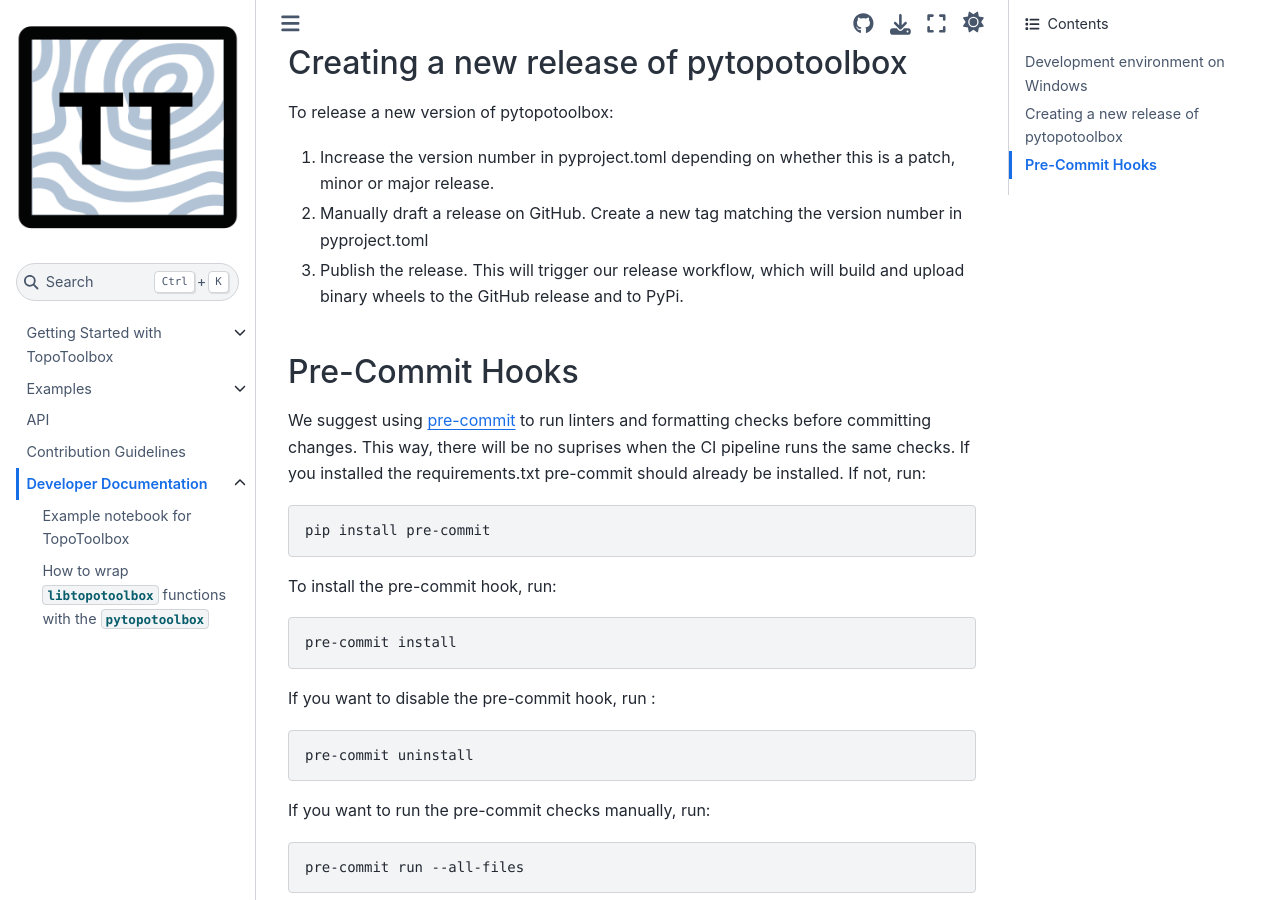
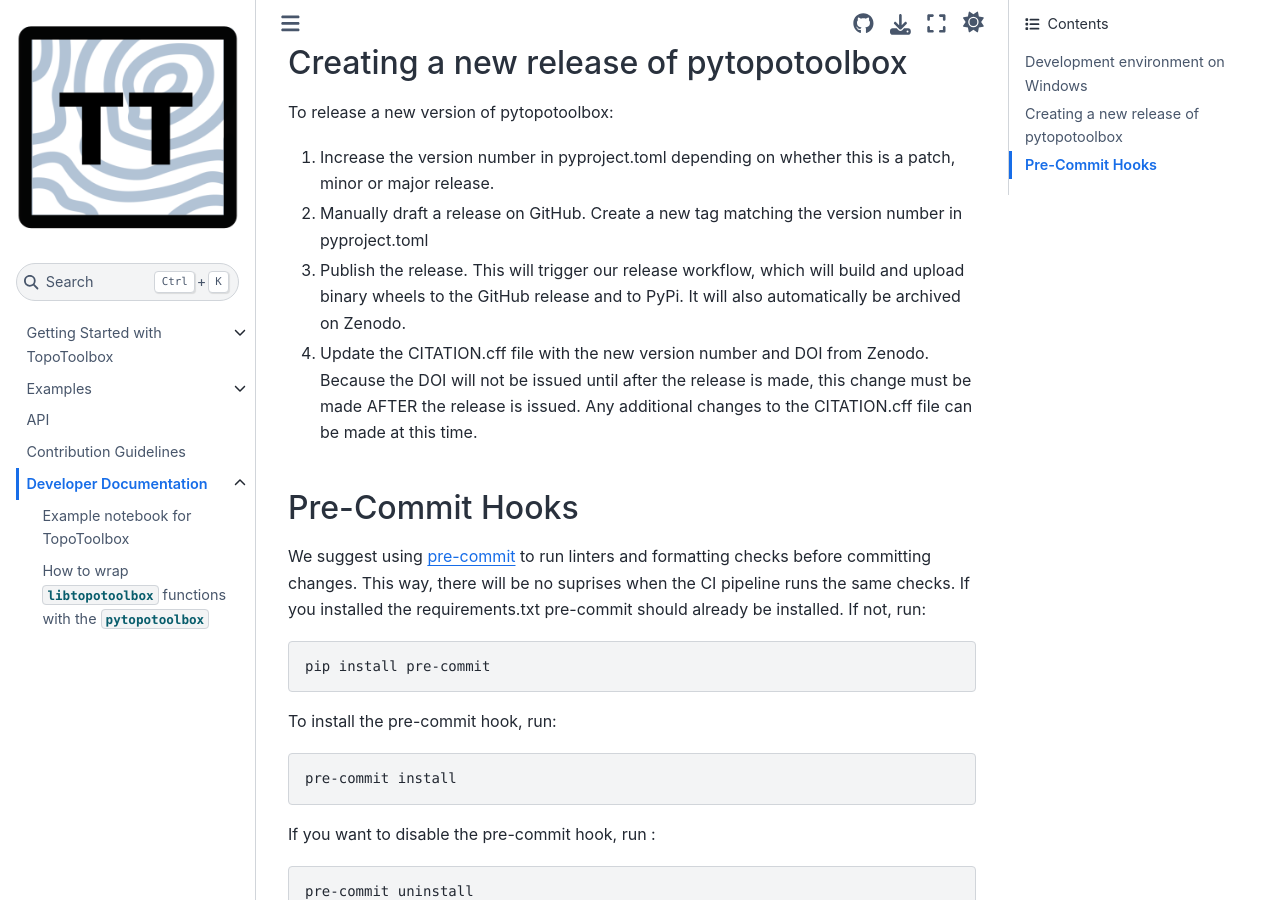
Before and after one commit to TopoToolbox/pytopotoolbox, a Sphinx documentation site: the page built from docs/dev.rst, in a window 1280 px wide and 900 px high, scrolled down 1813 px. Built offline with Sphinx 7.4.7 and the Sphinx Book theme 1.1.4, drawn with Linux system fonts in a browser that asks for light colours.

Commit message:
Add CITATION.cff file and Zenodo DOI badge (#341)
* Add CITATION.cff file and Zenodo DOI badge

Versions v0.0.6 and later will be automatically archived on
Zenodo. The badge will link to the latest archived version on Zenodo.

The CITATION.cff file supplies metadata to Zenodo and to Github. I
automatically generated it from the Zenodo release and then lightly
modified it. Contributors should check their affiliations and add
themselves manually to the CITATION.cff file.

CITATION.cff will need to be updated AFTER a release is made and
archived on Zenodo, because you need the DOI.

* Add citation instructions to the release documentation

```diff
--- a/docs/dev.rst
+++ b/docs/dev.rst
@@ -99,7 +99,12 @@ To release a new version of pytopotoolbox:
    version number in pyproject.toml
 3. Publish the release. This will trigger our release workflow, which
    will build and upload binary wheels to the GitHub release and to
-   PyPi.
+   PyPi. It will also automatically be archived on Zenodo.
+4. Update the CITATION.cff file with the new version number and DOI
+   from Zenodo. Because the DOI will not be issued until after the
+   release is made, this change must be made AFTER the release is
+   issued. Any additional changes to the CITATION.cff file can be made
+   at this time.
 
 Pre-Commit Hooks
 ----------------
```
Also changed, not shown: README.md (+1 -0 lines), 1 other file.
